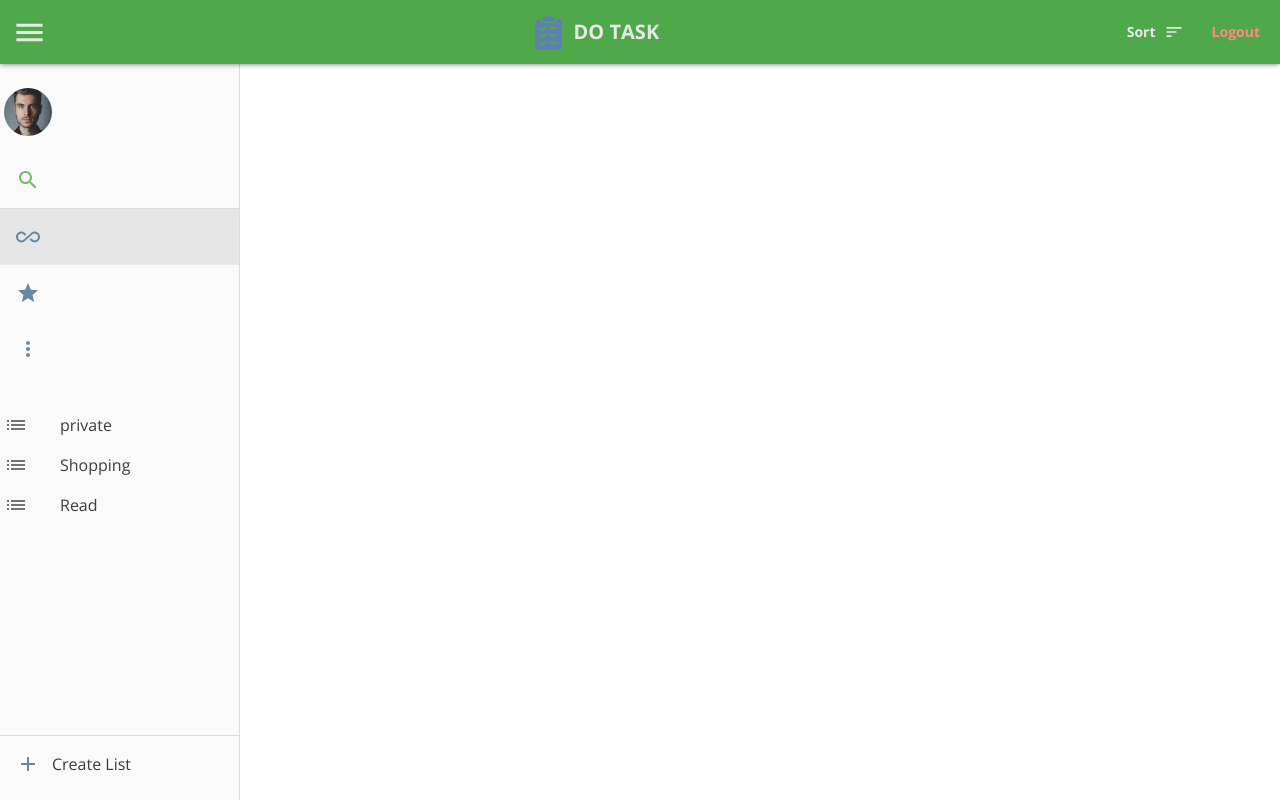
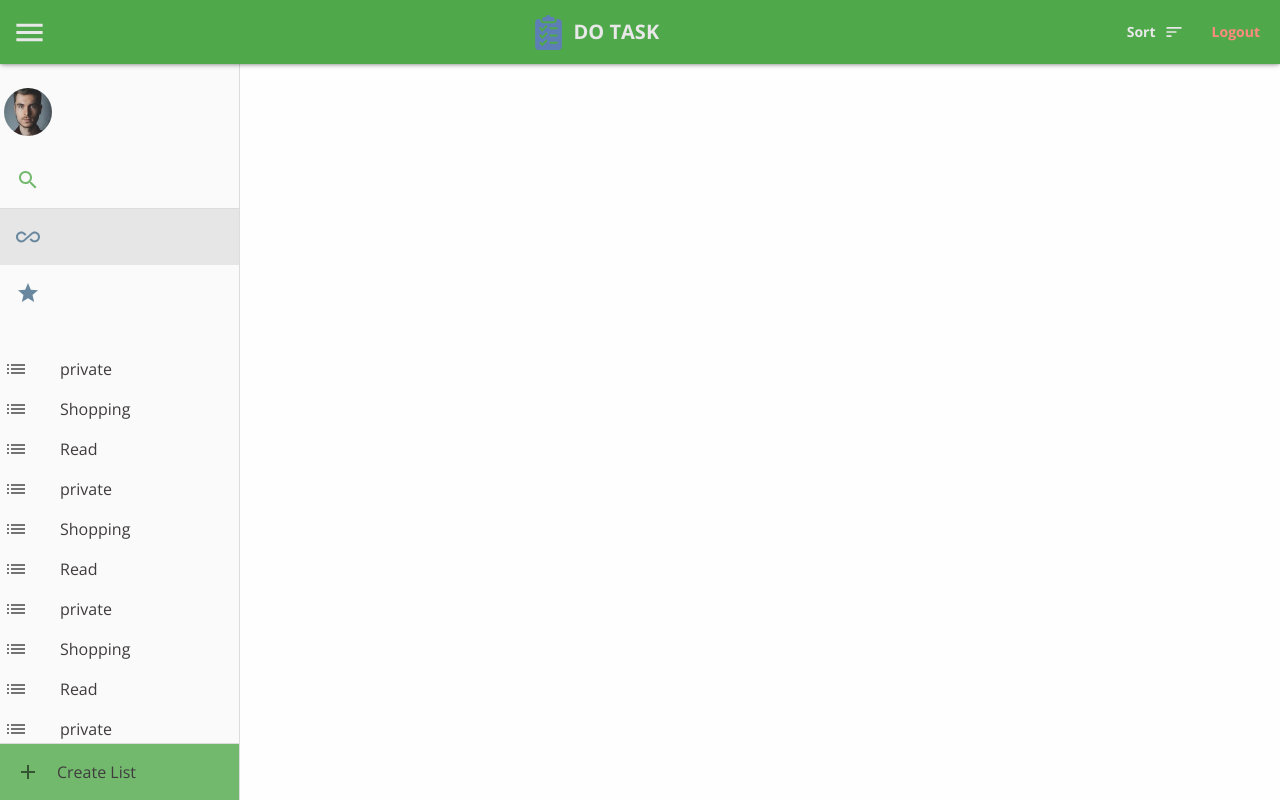
Before and after one commit to kubasulek2/DoTask, a React (Create React App) app: page / in a window 1280 px wide. Both pictures are taken after a click on the button 29 px from the left and 32 px from the top of the page. Built offline with nearby package versions, Linux system fonts and the light colour scheme.

Commit message:
Create custom scrollbar, sidebar continues

```diff
--- a/src/Components/Layout/Sidebar/BottomPanel.js
+++ b/src/Components/Layout/Sidebar/BottomPanel.js
@@ -9,32 +9,35 @@ import IconButton from '@material-ui/core/IconButton';
 import AddIcon from '@material-ui/icons/Add';
 
 
-const useStyles = makeStyles(({ spacing }) => ({
+const useStyles = makeStyles(({ spacing, palette }) => ({
 	root: {
-		position: 'absolute',
+		position: 'fixed',
+		zIndex: 5,
 		bottom: 0,
-		width: 240,
+		width: props => props.width,
 	},
 	list: {
-
-	}, display: 'flex',
-	alignItems: 'center',
-
+		background: palette.primary.light,
+		padding: 0,
+	},
 	listItem: {
 		padding: spacing(.5)
+	},
+	addButton: {
+		marginRight: 5
 	}
 
 }));
 
-const BottomPanel = () => {
-	const classes = useStyles();
+const BottomPanel = (props) => {
+	const classes = useStyles(props);
 
 	return (
 		<div className={classes.root}>
+			<Divider />
 			<List className={classes.list}>
-				<Divider />
 				<ListItem className={classes.listItem}>
-					<IconButton className={classes.searchButton} color='secondary'>
+					<IconButton className={classes.addButton} color='default'>
 						<AddIcon />
 					</IconButton>
 					<ListItemText primary='Create List' />
--- a/src/Components/Layout/Sidebar/ExpandedDrawer.js
+++ b/src/Components/Layout/Sidebar/ExpandedDrawer.js
@@ -47,9 +47,9 @@ const ExpandedDrawer = ({ handleSidebar }) => {
 				</ListItemAvatar>
 			</ListItem>
 			<ListItem className={classes.listItem}>
-				<IconButton className={classes.searchButton} onClick={handleSidebar}>
+				<ListItemIcon className={classes.searchButton} onClick={handleSidebar} style={{padding:'12px'}}>
 					<SearchIcon />
-				</IconButton>
+				</ListItemIcon>
 			</ListItem>
 			<Divider />
 			<ListItem className={classes.listItem} selected={true}>
@@ -62,12 +62,6 @@ const ExpandedDrawer = ({ handleSidebar }) => {
 					<FavoriteIcon />
 				</IconButton>
 			</ListItem>
-			<ListItem className={classes.listItem}>
-				<IconButton color='secondary' onClick={handleSidebar}>
-					<MoreIcon />
-				</IconButton>
-			</ListItem>
-
 		</List>
 	);
 };
--- a/src/Components/Layout/Sidebar/Sidebar.js
+++ b/src/Components/Layout/Sidebar/Sidebar.js
@@ -52,7 +52,8 @@ const Sidebar = props => {
 			<div className={classes.toolbar} />
 			{props.open ? <ExpandedDrawer handleSidebar={props.handleSidebar} /> : <SmallDrawer handleSidebar={props.handleSidebar} />}
 			{props.open ? <TasksLists /> : null}
-			<BottomPanel />
+			{props.open ? <BottomPanel width={239} /> :<BottomPanel width={59}/>}
+
 		</Drawer>);
 }
 
--- a/src/Components/Layout/index.js
+++ b/src/Components/Layout/index.js
@@ -5,7 +5,7 @@ import Sidebar from './Sidebar/Sidebar';
 
 const Layout = () => {
 	const [sideBarOpen, setSidebarOpen] = useState(false);
-	const handleSidebar = () => setSidebarOpen(prev => !prev)
+	const handleSidebar = () => setSidebarOpen(prev => !prev);
 
 	return (
 		<Fragment>
--- a/src/Components/Tasks/TasksLists.js
+++ b/src/Components/Tasks/TasksLists.js
@@ -23,7 +23,7 @@ const TasksLists = () => {
 
 	return (
 		<List className={classes.root}>
-			{['private', 'Shopping', 'Read'].map((t, i) => (
+			{['private', 'Shopping', 'Read', 'private', 'Shopping', 'Read', 'private', 'Shopping', 'Read', 'private', 'Shopping', 'Read', 'private', 'Shopping', 'Read', 'private', 'Shopping', 'Read', 'private', 'Shopping', 'Read', 'private', 'Shopping', 'Read'].map((t, i) => (
 				<ListItem key={t+i} className={classes.listItem} button>
 					<ListItemIcon>
 						<ListIcon />
--- a/src/HOC/WithStyles.js
+++ b/src/HOC/WithStyles.js
@@ -13,6 +13,16 @@ const useStyles = makeStyles(({ palette }) => ({
 		'#root': {
 			height: '100%'
 		},
+		'*::-webkit-scrollbar': {
+			width: '0.5em'
+		},
+		'*::-webkit-scrollbar-track': {
+			'-webkit-box-shadow': 'inset 0 0 6px rgba(0,0,0,0.00)'
+		},
+		'*::-webkit-scrollbar-thumb': {
+			backgroundColor: palette.grey[300],
+			outline: '1px solid ' + palette.grey[200]
+		}
 
 	}
 }));
```
Also changed, not shown: package.json (+5 -6 lines), 1 other file (tests, documents, lock files or other folders).
